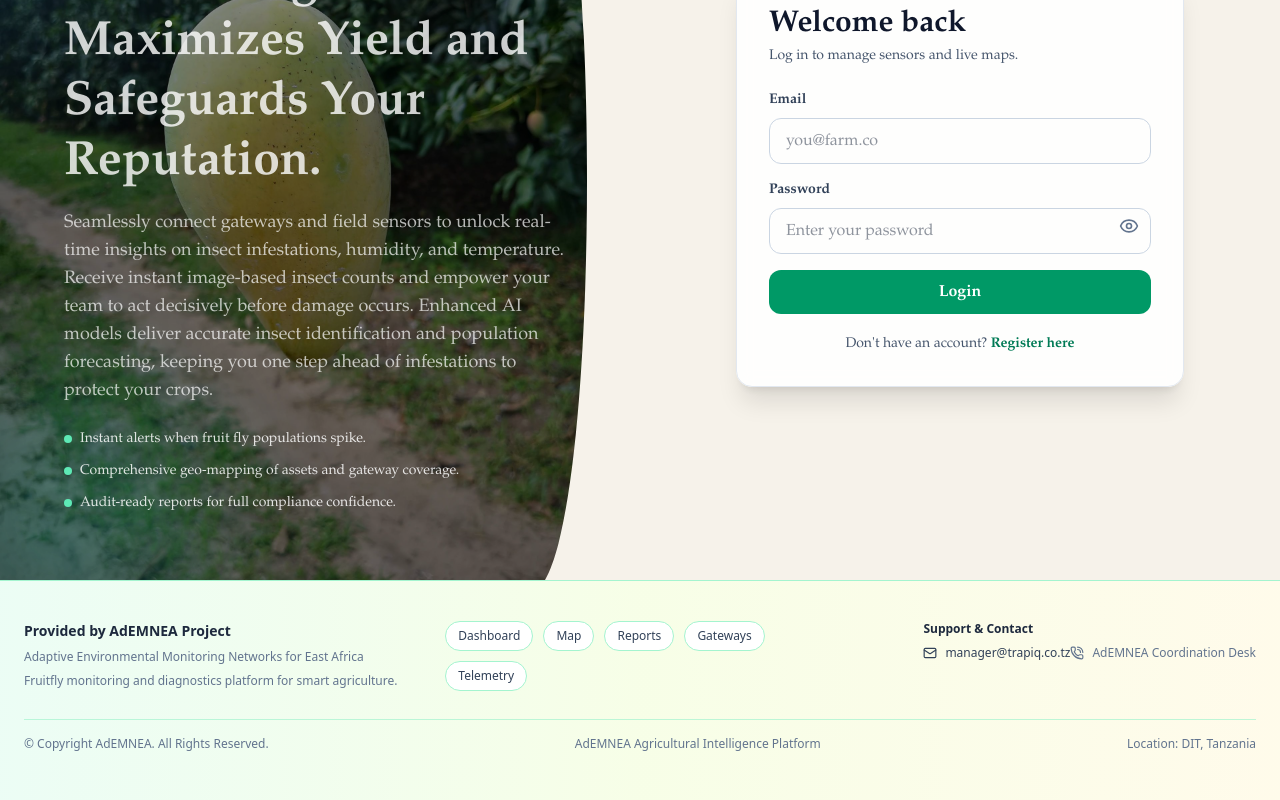
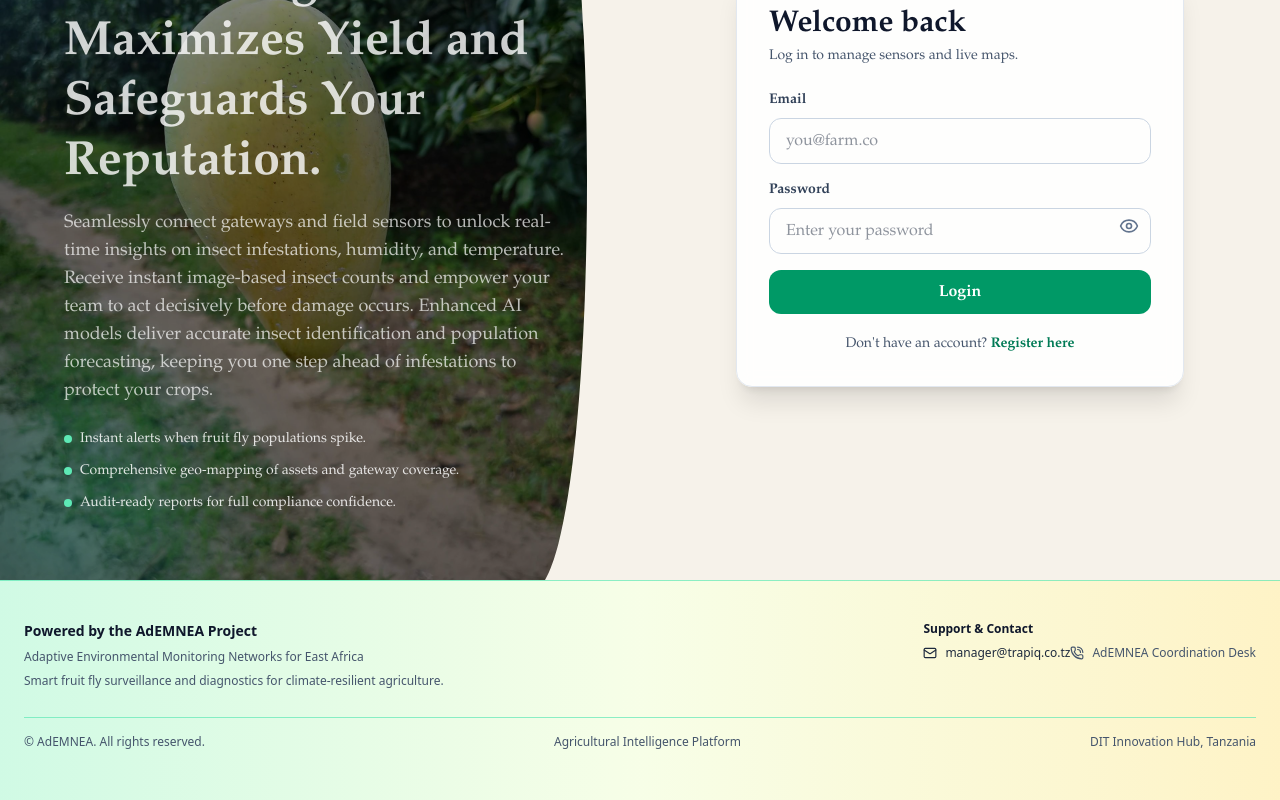
Before and after one commit to magnus-cpu/fruitfly-monitoring, a React (Vite) app in the folder client/: page /login in a window 1280 px wide. Shown: the part 220-1020 px from the top of the page. Built offline with nearby package versions, Linux system fonts and the light colour scheme.

Commit message:
clean one

```diff
--- a/client/src/components/Footer.tsx
+++ b/client/src/components/Footer.tsx
@@ -1,75 +1,83 @@
 import React from 'react';
 import { Link } from 'react-router-dom';
 import { Mail, PhoneCall } from 'lucide-react';
+import { useAuth } from '../contexts/useAuth';
 
 const Footer: React.FC = () => {
+  const { user, loading } = useAuth();
+  const showProtectedLinks = Boolean(user) && !loading;
+
   return (
-    <footer className="border-t border-emerald-200 bg-gradient-to-r from-emerald-50 via-lime-50 to-amber-50 min-h-[220px]">
-      <div className="max-w-7xl mx-auto px-6 py-8 md:py-10 text-sm text-slate-600 h-full flex flex-col justify-between">
-        <div className="grid grid-cols-1 md:grid-cols-2 lg:grid-cols-3 gap-6 md:gap-8 items-start">
+    <footer className="border-t border-emerald-300/70 bg-gradient-to-r from-emerald-100 via-lime-50 to-amber-100 min-h-[220px]">
+      <div className="max-w-7xl mx-auto px-6 py-8 md:py-10 text-sm text-slate-700 h-full flex flex-col justify-between">
+        <div className={`grid grid-cols-1 md:grid-cols-2 ${showProtectedLinks ? 'lg:grid-cols-3' : 'lg:grid-cols-2'} gap-6 md:gap-8 items-start`}>
           <div className="space-y-2">
-            <p className="font-semibold text-slate-800">
-              Provided by AdEMNEA Project
+            <p className="font-semibold text-slate-900">
+              Powered by the AdEMNEA Project
             </p>
-            <p className="text-xs text-slate-500">
+            <p className="text-xs text-slate-600">
               Adaptive Environmental Monitoring Networks for East Africa
             </p>
-            <p className="text-xs text-slate-500">Fruitfly monitoring and diagnostics platform for smart agriculture.</p>
+            <p className="text-xs text-slate-600">
+              Smart fruit fly surveillance and diagnostics for climate-resilient agriculture.
+            </p>
           </div>
 
+          {showProtectedLinks && (
             <div className="flex flex-wrap gap-2.5 text-xs content-start">
               <Link
                 to="/dashboard"
-              className="px-3 py-1.5 rounded-full border border-emerald-200 bg-white text-slate-700 hover:text-emerald-700 hover:border-emerald-400"
+                className="px-3 py-1.5 rounded-full border border-emerald-300 bg-white/90 text-slate-800 hover:text-emerald-800 hover:border-emerald-500"
               >
                 Dashboard
               </Link>
               <Link
                 to="/map"
-              className="px-3 py-1.5 rounded-full border border-emerald-200 bg-white text-slate-700 hover:text-emerald-700 hover:border-emerald-400"
+                className="px-3 py-1.5 rounded-full border border-emerald-300 bg-white/90 text-slate-800 hover:text-emerald-800 hover:border-emerald-500"
               >
                 Map
               </Link>
               <Link
                 to="/reports"
-              className="px-3 py-1.5 rounded-full border border-emerald-200 bg-white text-slate-700 hover:text-emerald-700 hover:border-emerald-400"
+                className="px-3 py-1.5 rounded-full border border-emerald-300 bg-white/90 text-slate-800 hover:text-emerald-800 hover:border-emerald-500"
               >
                 Reports
               </Link>
               <Link
                 to="/gateways"
-              className="px-3 py-1.5 rounded-full border border-emerald-200 bg-white text-slate-700 hover:text-emerald-700 hover:border-emerald-400"
+                className="px-3 py-1.5 rounded-full border border-emerald-300 bg-white/90 text-slate-800 hover:text-emerald-800 hover:border-emerald-500"
               >
                 Gateways
               </Link>
               <Link
                 to="/system-telemetry"
-              className="px-3 py-1.5 rounded-full border border-emerald-200 bg-white text-slate-700 hover:text-emerald-700 hover:border-emerald-400"
+                className="px-3 py-1.5 rounded-full border border-emerald-300 bg-white/90 text-slate-800 hover:text-emerald-800 hover:border-emerald-500"
               >
                 Telemetry
               </Link>
             </div>
+          )}
 
           <div className="text-xs space-y-2 md:justify-self-end">
-            <p className="font-semibold text-slate-800">Support & Contact</p>
+            <p className="font-semibold text-slate-900">Support & Contact</p>
             <a
               href="mailto:manager@trapiq.co.tz"
-              className="inline-flex items-center gap-2 text-slate-700 hover:text-emerald-700"
+              className="inline-flex items-center gap-2 text-slate-800 hover:text-emerald-800"
             >
               <Mail size={14} />
               manager@trapiq.co.tz
             </a>
-            <p className="inline-flex items-center gap-2 text-slate-500">
+            <p className="inline-flex items-center gap-2 text-slate-600">
               <PhoneCall size={14} />
               AdEMNEA Coordination Desk
             </p>
           </div>
         </div>
 
-        <div className="mt-7 pt-4 border-t border-emerald-200/70 flex flex-col md:flex-row md:items-center md:justify-between gap-2 text-xs text-slate-500">
-          <span>© Copyright AdEMNEA. All Rights Reserved.</span>
-          <span>AdEMNEA Agricultural Intelligence Platform</span>
-          <span>Location: DIT, Tanzania</span>
+        <div className="mt-7 pt-4 border-t border-emerald-300/70 flex flex-col md:flex-row md:items-center md:justify-between gap-2 text-xs text-slate-600">
+          <span>© AdEMNEA. All rights reserved.</span>
+          <span>Agricultural Intelligence Platform</span>
+          <span>DIT Innovation Hub, Tanzania</span>
         </div>
       </div>
     </footer>
```
Lines whose indentation alone changed are shown as unchanged.
